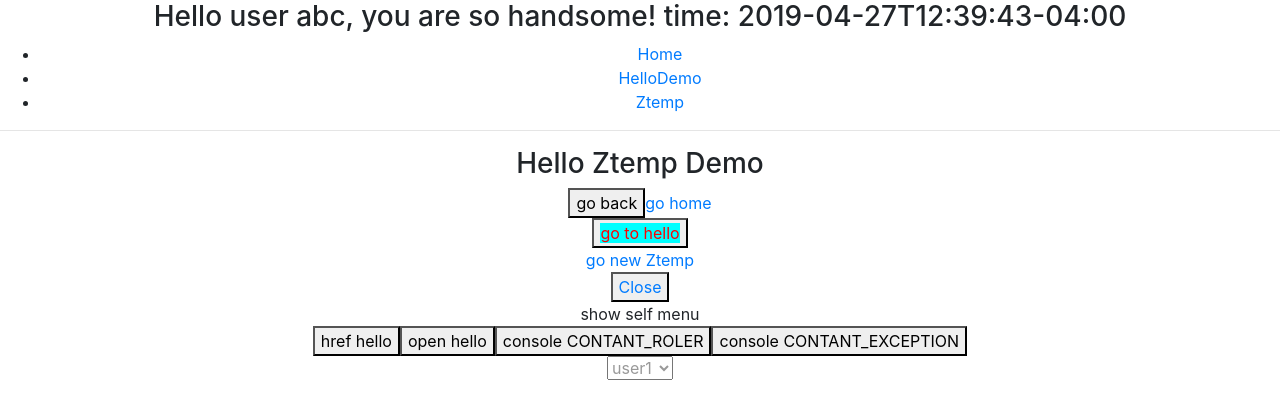
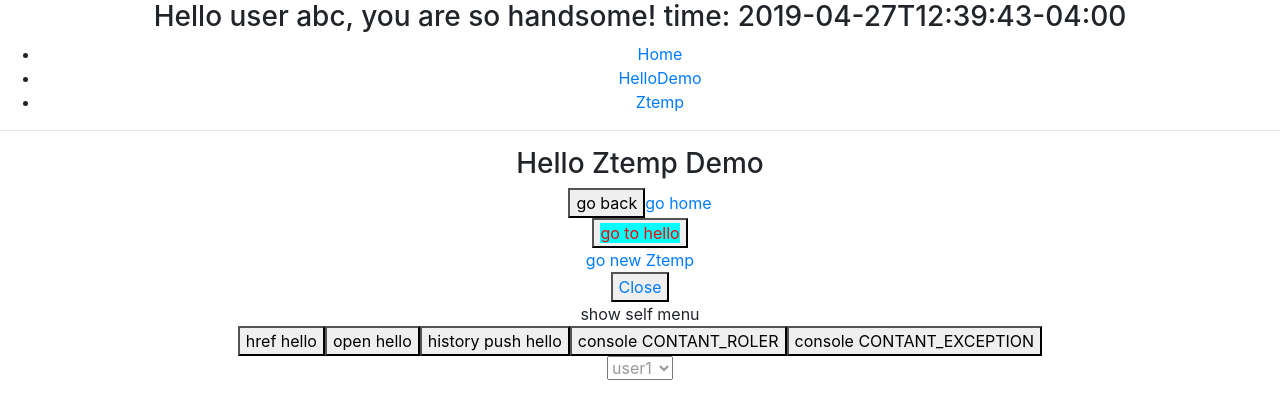
Before and after one commit to cgycch/react_demo, a React (Create React App) app: page /Ztemp in a window 1280 px wide. Shown: the top 418 px of the page. Built offline with nearby package versions, Linux system fonts and the light colour scheme.

Commit message:
this.props.history.push

```diff
--- a/src/ui/pages/Ztemp.js
+++ b/src/ui/pages/Ztemp.js
@@ -65,9 +65,9 @@ export default class Ztemp extends Component {
                         <Link className={'cch-btnLink'} to={'/Ztemp'}>self link 4</Link>
                     </div>
                 </div>
-
                 <button onClick={() => { window.location.href = '/helloDemo/cch/18' }}>href hello</button>
                 <button onClick={() => { window.open('/helloDemo/cch/18', '_self') }}>open hello</button>
+                <button onClick={() => {this.props.history.push('/helloDemo/cch/18'); /** this.props.history.go()*/ }}>history push hello</button>
 
                 <button onClick={() => { console.log('roler', { CONTANT_ROLER }) }}>console CONTANT_ROLER</button>
                 <button onClick={() => { console.log('exception', { CONTANT_EXCEPTION }) }}>console CONTANT_EXCEPTION</button>
```
